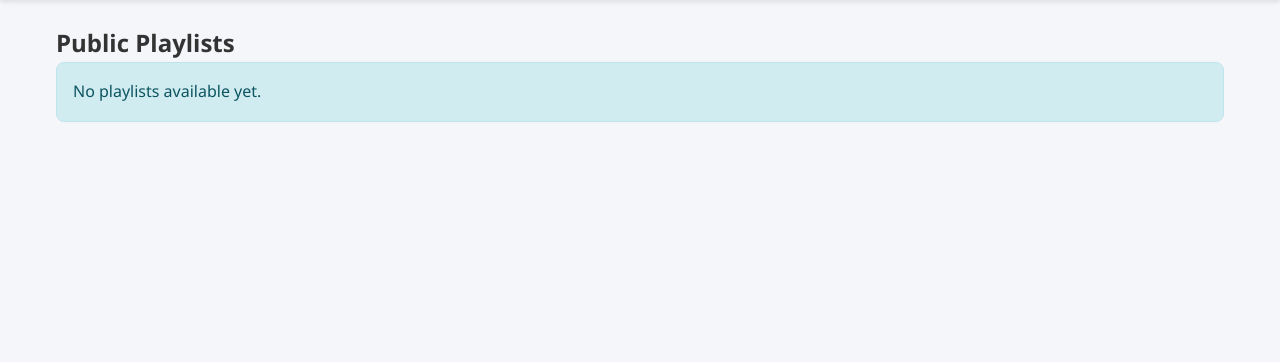
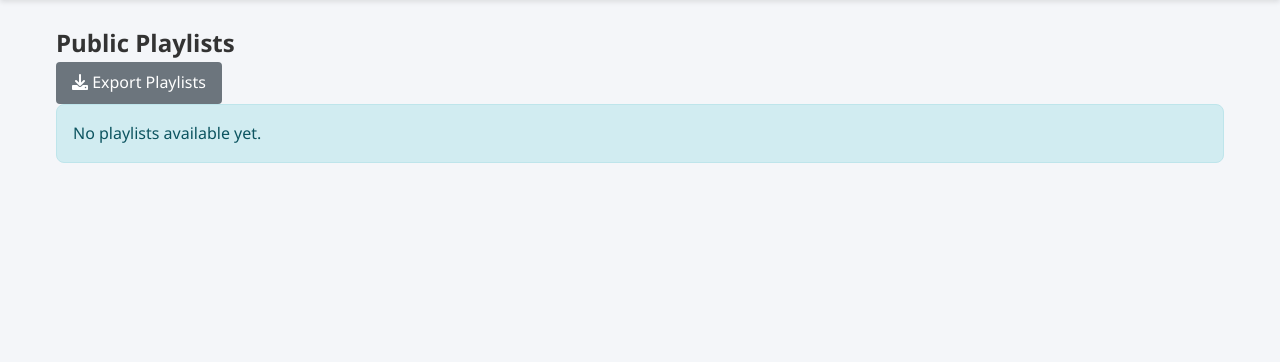
Before and after one commit to projectperiexomenorois2025/Texnologies_diadiktiou, a Flask app: page /playlists in a window 1280 px wide. Shown: the part 79-441 px from the top of the page. Run offline with Flask 3, Linux system fonts and the light colour scheme; data that the repository does not hold is empty.

Commit message:
Assistant checkpoint: Added export button to playlists page
Assistant generated file changes:
- templates/playlists.html: Add export button

---

User prompt:

εκει μέσα

Replit-Commit-Author: Assistant
Replit-Commit-Session-Id: f27504e4-574a-4444-952c-958c563669ad

```diff
--- a/templates/playlists.html
+++ b/templates/playlists.html
@@ -7,9 +7,14 @@
     <div class="container">
         <div class="section-header">
             <h1>Public Playlists</h1>
-            {% if session.get('user_id') %}
-                <a href="{{ url_for('create_playlist') }}" class="btn btn-primary">Create New Playlist</a>
-            {% endif %}
+            <div class="action-buttons">
+                {% if session.get('user_id') %}
+                    <a href="{{ url_for('create_playlist') }}" class="btn btn-primary">Create New Playlist</a>
+                {% endif %}
+                <a href="{{ url_for('export_playlists') }}" class="btn btn-secondary">
+                    <i class="fas fa-download"></i> Export Playlists
+                </a>
+            </div>
         </div>
 
         {% if playlists.items %}
```
